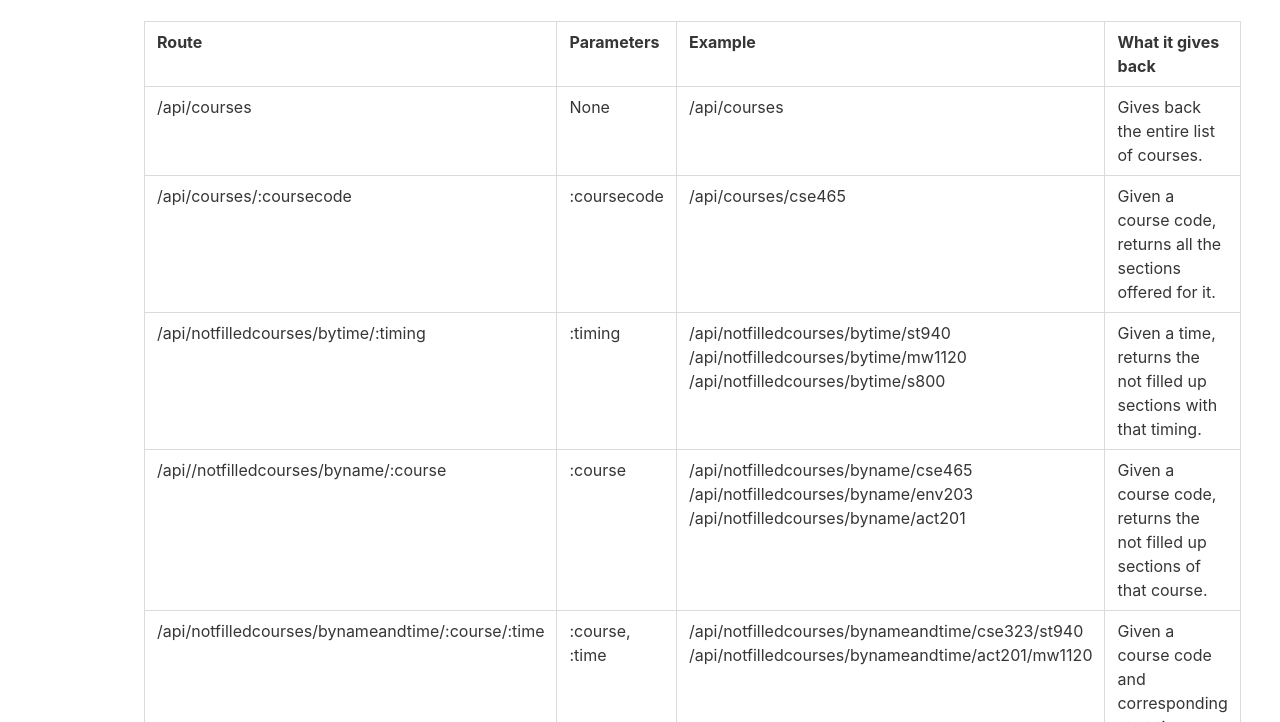
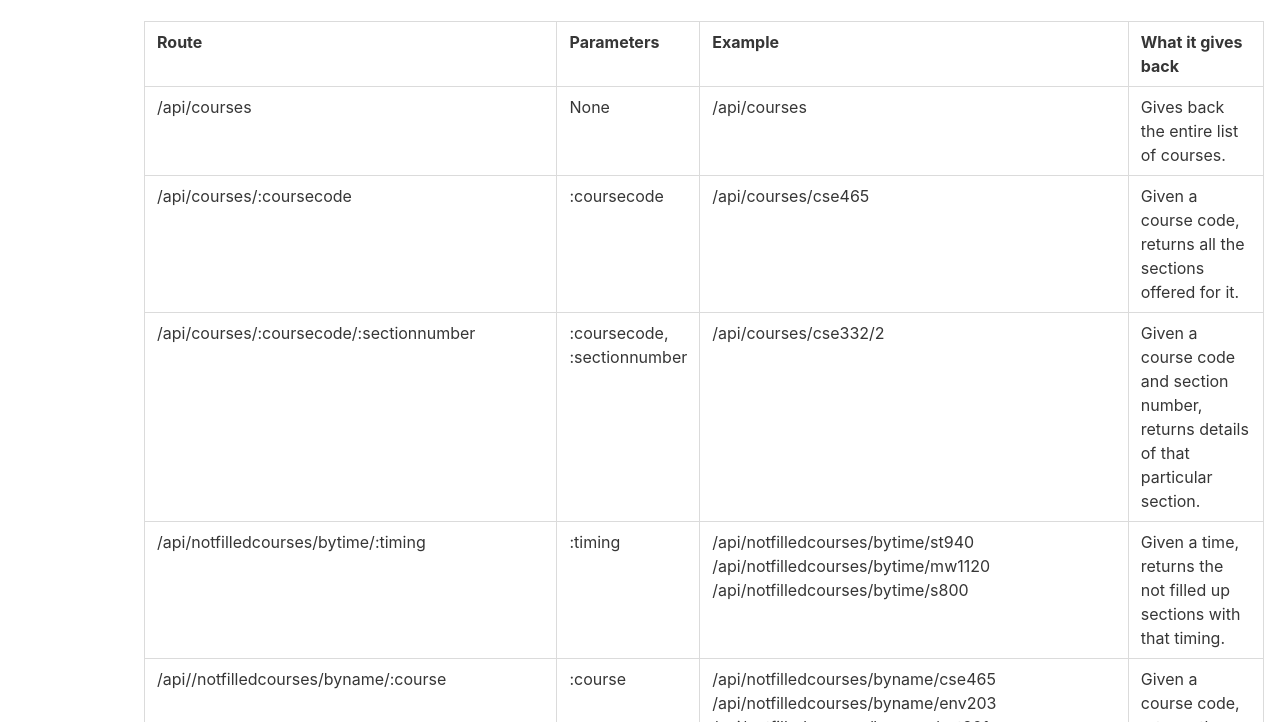
Before and after one commit to mahieyin-rahmun/rds_scraper_api, a website: page views/reference.html in a window 1280 px wide. Shown: the part 455-1177 px from the top of the page. Drawn offline with nearby package versions, Linux system fonts and the light colour scheme.

Commit message:
updated reference.html

```diff
--- a/views/reference.html
+++ b/views/reference.html
@@ -1,5 +1,6 @@
 <!DOCTYPE html>
 <html lang="en">
+
 <head>
     <meta charset="UTF-8">
     <meta name="viewport" content="width=device-width, initial-scale=1.0">
@@ -8,6 +9,7 @@
     <link rel="stylesheet" href="https://cdnjs.cloudflare.com/ajax/libs/bulma/0.7.4/css/bulma.min.css">
     <link rel="stylesheet" href="/css/reference.css">
 </head>
+
 <body>
     <div class="container main">
         <h1 class="title">Uh...what is this?</h1>
@@ -15,7 +17,9 @@
         <br>
         <br>
         <h1 class="title">Okay...what does this website do?</h1>
-        <h3>This is simply an API that serves data scraped from <a href="https://rds2.northsouth.edu/index.php/common/showofferedcourses">RDS Offered Courses List of North South University</a> in JSON format. And we all love JSON, right?</h3>
+        <h3>This is simply an API that serves data scraped from <a
+                href="https://rds2.northsouth.edu/index.php/common/showofferedcourses">RDS Offered Courses List of North
+                South University</a> in JSON format. And we all love JSON, right?</h3>
         <br>
         <br>
         <h1 class="title">API References</h1>
@@ -42,6 +46,12 @@
                     <td>:coursecode</td>
                     <td>/api/courses/cse465</td>
                     <td>Given a course code, returns all the sections offered for it.</td>
+                </tr>
+                <tr>
+                    <td>/api/courses/:coursecode/:sectionnumber</td>
+                    <td>:coursecode, :sectionnumber</td>
+                    <td>/api/courses/cse332/2</td>
+                    <td>Given a course code and section number, returns details of that particular section.</td>
                 </tr>
                 <tr>
                     <td>/api/notfilledcourses/bytime/:timing</td>
@@ -74,14 +84,17 @@
                         /api/notfilledcourses/bynameandtime/cse323/st940
                         /api/notfilledcourses/bynameandtime/act201/mw1120
                     </td>
-                    <td>Given a course code and corresponding start time, returns the details of such non-filled sections of courses.</td>
+                    <td>Given a course code and corresponding start time, returns the details of such non-filled
+                        sections of courses.</td>
                 </tr>
             </tbody>
         </table>
 
         <br>
         <h1 class="title">Okay...What are the bugs?</h1>
-        <h3>Randomly, the python scrapper will fail to dump the entire JSON content into the database. In that case, obviously, the JSON parser call will fail. Simply wait for a minute before retrying.</h3>
+        <h3>Randomly, the python scrapper will fail to dump the entire JSON content into the database. In that case,
+            obviously, the JSON parser call will fail. Simply wait for a minute before retrying.</h3>
     </div>
 </body>
+
 </html>
```
